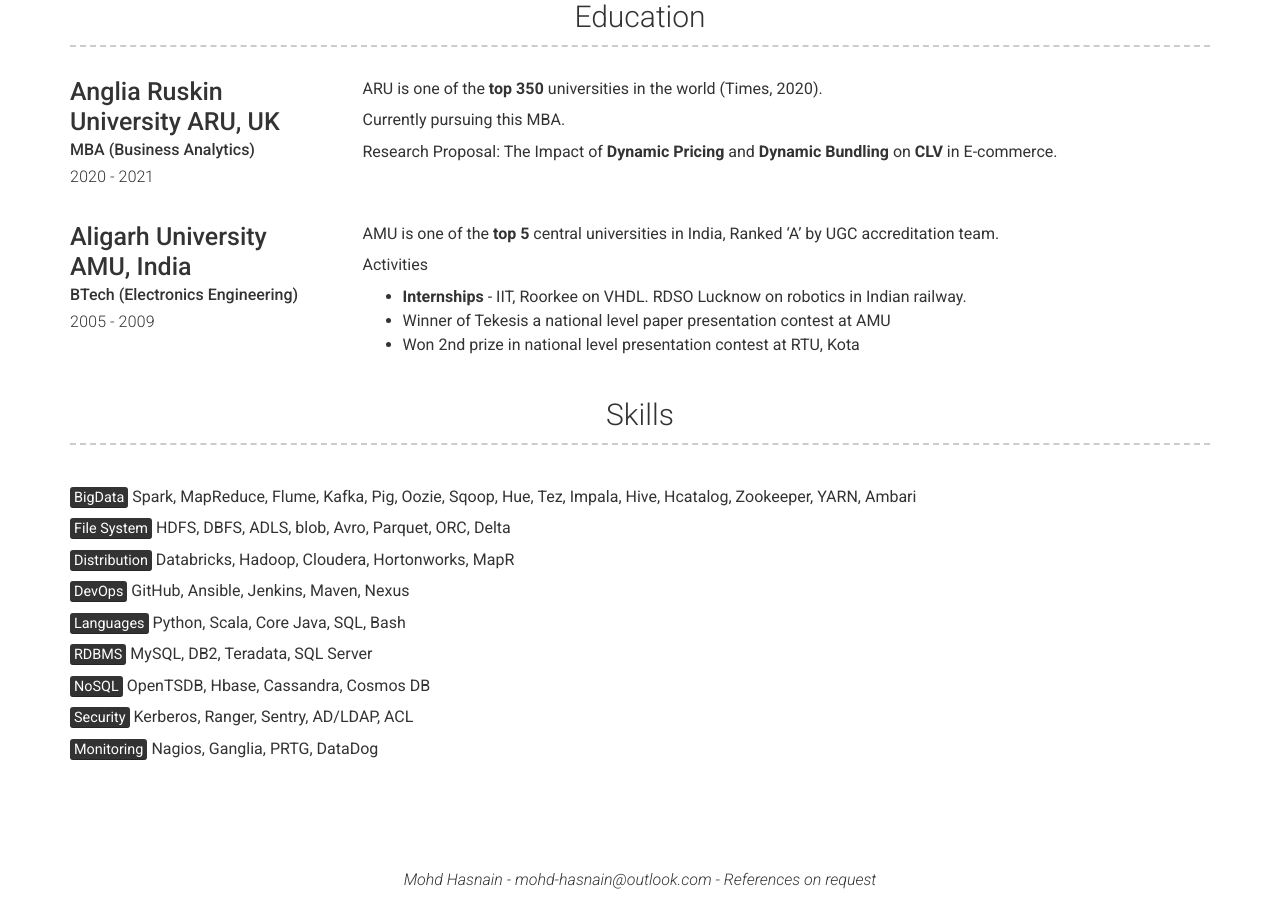
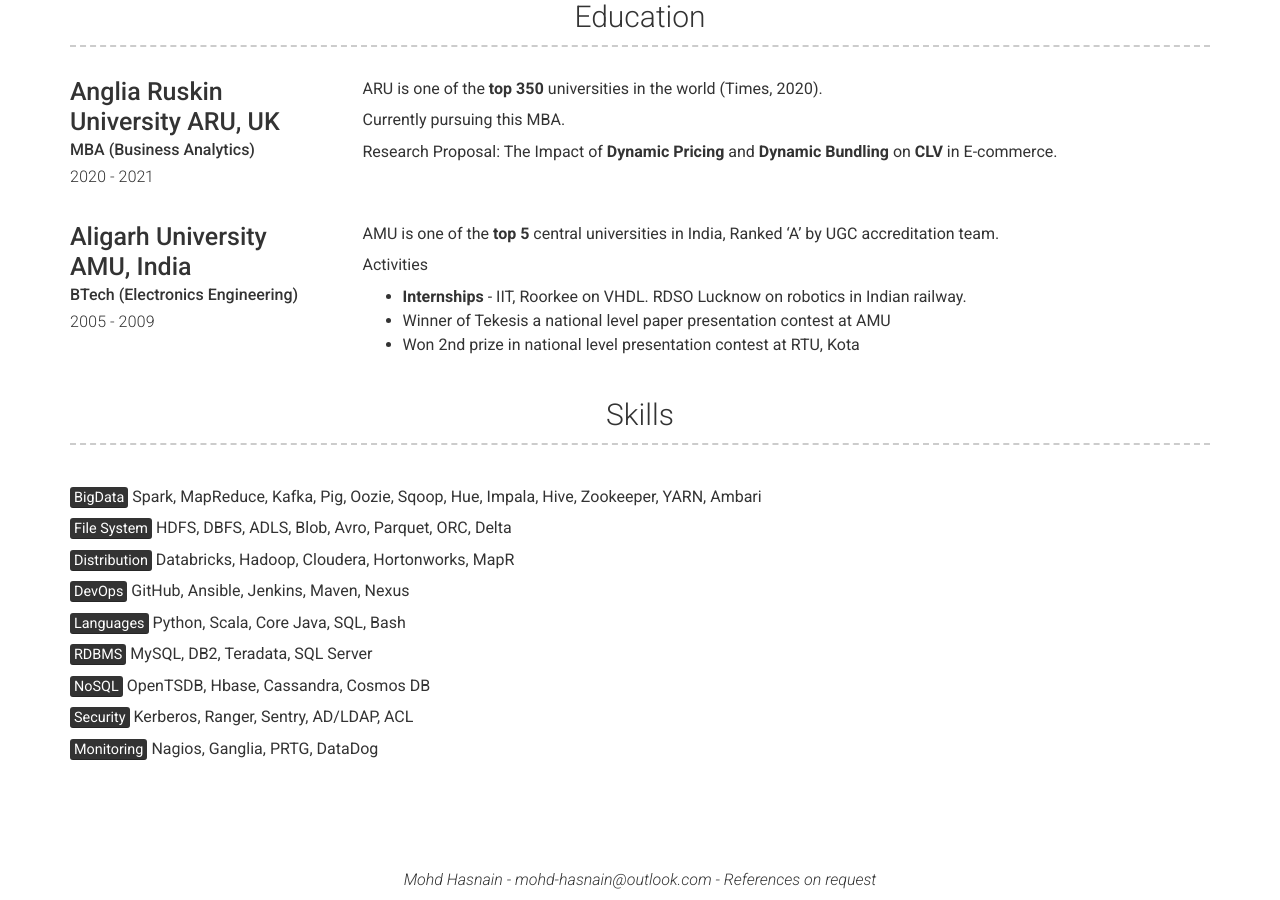
Before and after one commit to mohd-hasnain/mohd-hasnain.github.io, a Jekyll site: the page built from index.md, in a window 1280 px wide and 900 px high, scrolled down 1744 px. Built offline with Jekyll 4.4.1, drawn with Linux system fonts in a browser that asks for light colours; nearby versions of some CDN libraries.

Commit message:
Update _config.yml

```diff
--- a/_config.yml
+++ b/_config.yml
@@ -72,9 +72,9 @@ projects_title: Certifications #(Use this to override about projects section tit
 # More Section
 more_title: Skills #(Use this to override about more section title)
 more_content: | # this will include new lines to allow paragraphs
-    <mark>BigData</mark> Spark, MapReduce, Flume, Kafka, Pig, Oozie, Sqoop, Hue, Tez, Impala, Hive, Hcatalog, Zookeeper, YARN, Ambari
+    <mark>BigData</mark> Spark, MapReduce, Kafka, Pig, Oozie, Sqoop, Hue, Impala, Hive, Zookeeper, YARN, Ambari
 
-    <mark>File System</mark> HDFS, DBFS, ADLS, blob, Avro, Parquet, ORC, Delta
+    <mark>File System</mark> HDFS, DBFS, ADLS, Blob, Avro, Parquet, ORC, Delta
 
     <mark>Distribution</mark> Databricks, Hadoop, Cloudera, Hortonworks, MapR
 
```
